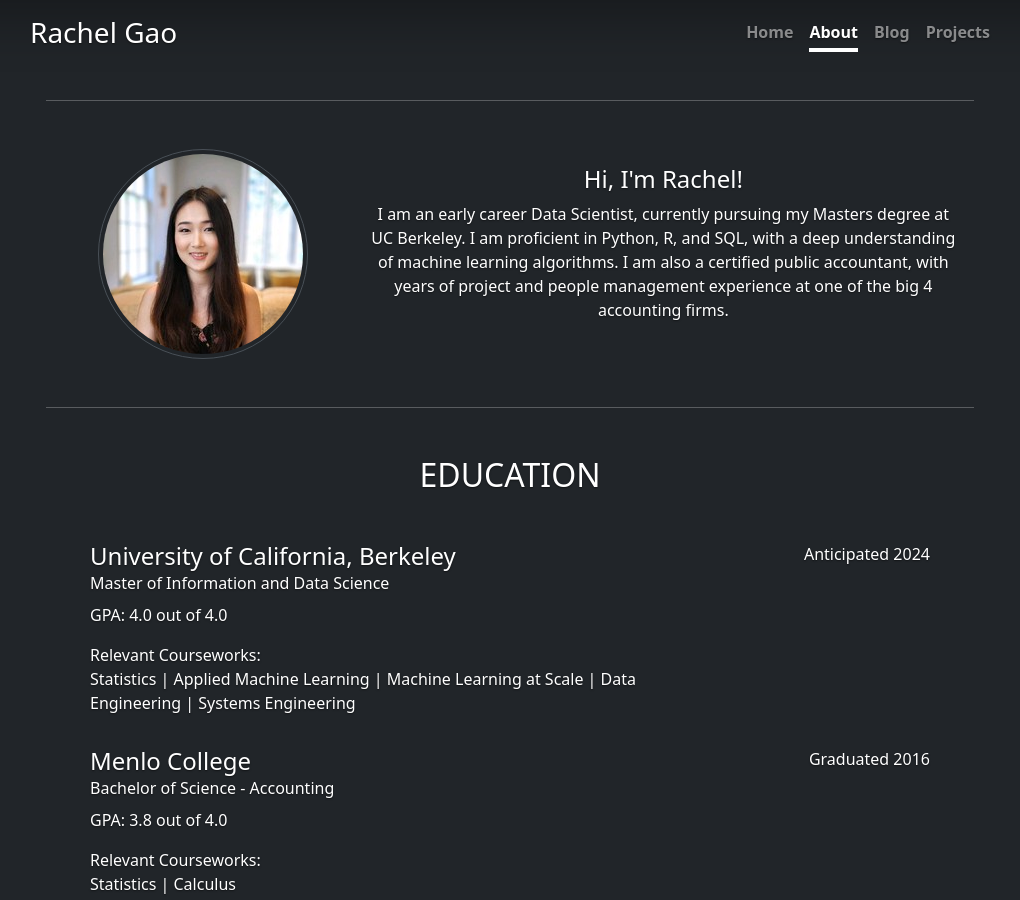
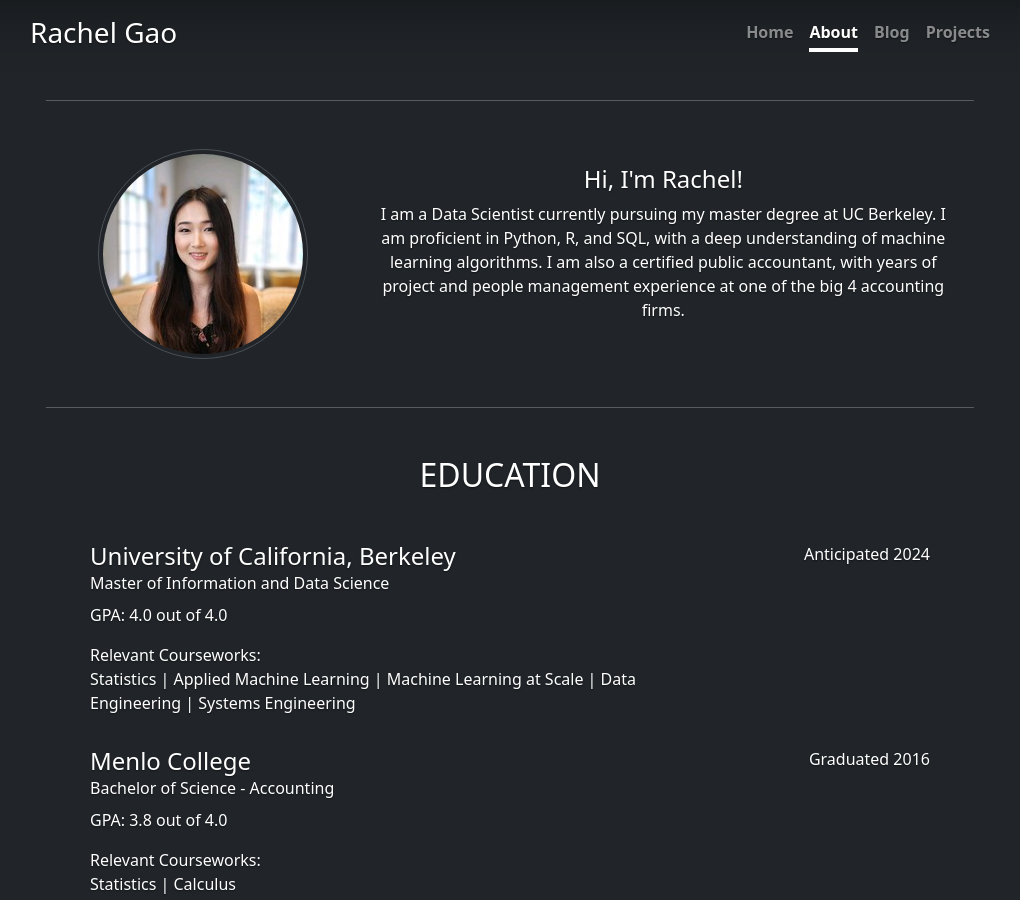
Before and after one commit to rachlllg/rachlllg.github.io, a Jekyll site: the page built from docs/_pages/about.markdown, in a window 1280 px wide and 900 px high. Shown: the whole window, without its empty margins (130-1150 px from the left). Built offline with Jekyll 4.4.1, drawn with Linux system fonts in a browser that asks for light colours; nearby versions of some CDN libraries; comment, search, counter and statistics services are not loaded.

Commit message:
update_about

```diff
--- a/docs/_includes/about.html
+++ b/docs/_includes/about.html
@@ -10,7 +10,7 @@
       <div class="col-md-8">
         <h4 class="mt-3">Hi, I'm Rachel!</h4>
         <p class="mb-5 mt-2">
-          I am an early career Data Scientist, currently pursuing my Masters degree at UC Berkeley.
+          I am a Data Scientist currently pursuing my master degree at UC Berkeley.
           I am proficient in Python, R, and SQL, with a deep understanding of machine learning algorithms.
           I am also a certified public accountant, with years of project and people management experience at one of the big 4 accounting firms.
         </p>
```
